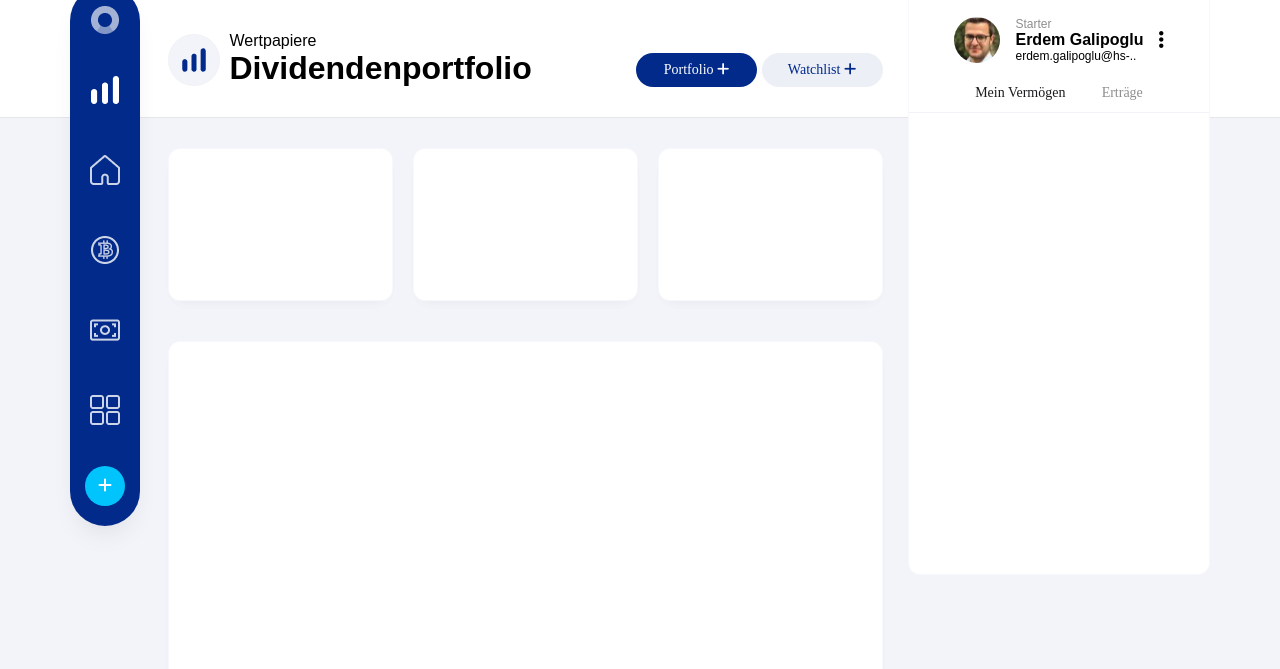
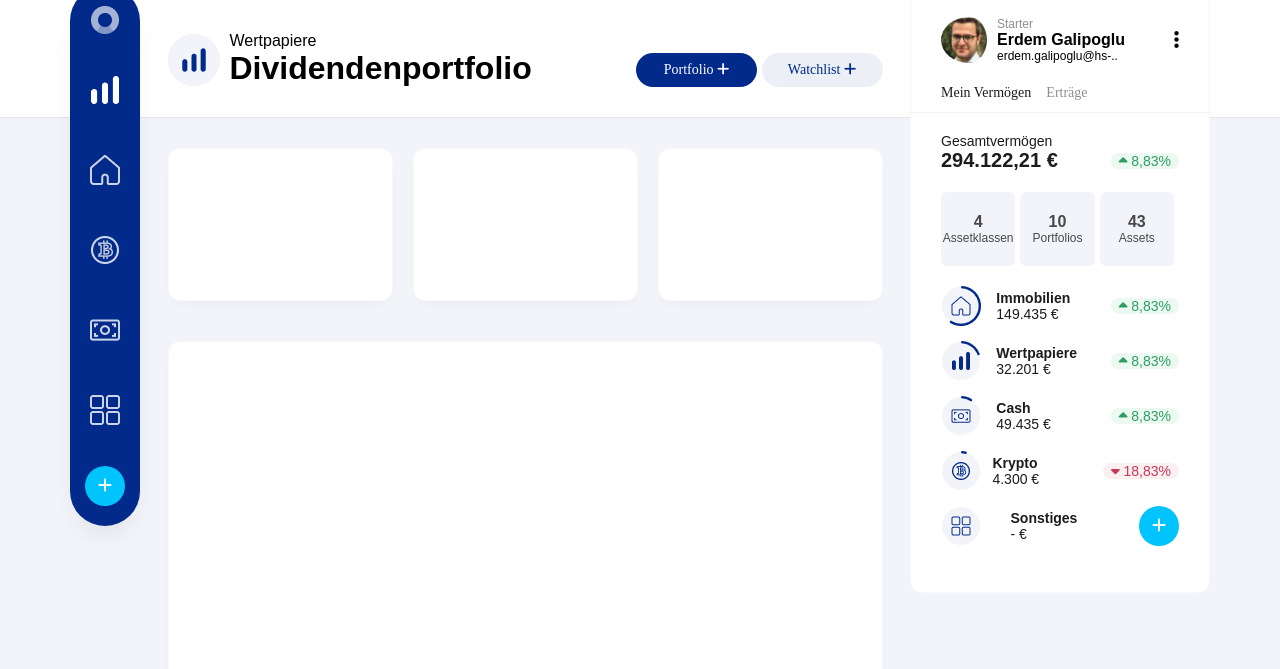
Before and after one commit to mdpolbrich/holistic, a plain HTML site: page index.html in a window 1280 px wide. Shown: the part 131-800 px from the top of the page. Drawn offline with Linux system fonts and the light colour scheme; a web font is replaced by a local one.

Commit message:
personal area content added

```diff
--- a/css/components/navigation.css
+++ b/css/components/navigation.css
@@ -9,7 +9,7 @@
   left: 20px;
   }
 
-.navigation-menu{
+.navigation-menu {
   display: none;
   flex-direction: column;
   align-items: center;
@@ -23,31 +23,38 @@
   border-radius: 35px;
 }
 
-.personal-area{
+.personal-area {
   border-radius: 12px;
   background: #FFFFFF;
   border: 1px solid rgba(1, 42, 138, 0.03);
   width: 300px;
-  height: 587px;
+  height: 607px;
   display: none;
-}
-
-.personal-area-contact img{
-  width: 46px;
-  height: 46px;
-  border-radius: 50%;
+  box-sizing: border-box;
 }
 
 .personal-area-contact i {
   font-size: 20px;
 }
 
-.personal-area-contact{
+.personal-area-contact {
   display: flex;
   flex-direction: row;
-  justify-content: space-evenly;
+  justify-content: space-between;
   align-items: center;
   padding: 30px 30px 10px;
+}
+
+.personal-area-contact-block {
+  display: flex;
+  flex-direction: row;
+}
+
+.personal-area-contact-block img {
+  width: 46px;
+  height: 46px;
+  border-radius: 50%;
+  padding-right: 10px;
 }
 
 .personal-area-contact-details h4 {
@@ -72,7 +79,6 @@
 .personal-area-menu {
   display: flex;
   flex-direction: row;
-  justify-content: space-evenly;
   padding: 10px 30px;
   border-bottom: 1px solid #F2F2F7;
   font-family: 'Avenir';
@@ -83,22 +89,102 @@
   color: #8E8E8E;
 }
 
-.personal-area-menu h3{
+.personal-area-menu h3 {
   color: #1C1C1E;
   font-size: 14px;
   font-weight: 500;
+  padding-right: 15px;
+}
+
+.personal-area-summary {
+  padding: 20px 30px;
+}
+
+.personal-area-summary-header {
+  font-weight: 400;
+  font-size: 14px;
+  color: #1C1C1E;
+}
+
+
+.personal-area-summary-header-info {
+  display: flex;
+  flex-direction: row;
+  align-items: center;
+  justify-content: space-between;
+}
+
+.personal-area-summary-header-info h1 {
+  font-weight: 900;
+  font-size: 20px;
+  color: #1C1C1E;
+}
+
+.personal-area-summary-details {
+  display: flex;
+  flex-direction: row;
+  justify-content: space-between;
+  align-items: center;
+  margin: 20px 0;
+}
+
+.personal-area-summary-details-block {
+  display: flex;
+  flex-direction: column;
+  align-items: center;
+  justify-content: center;
+  height: 54px;
+  width: 80px;
+  background-color:rgba(1, 42, 138, 0.05);
+  border-radius: 6px;
+  padding: 10px 0;
+  margin-right: 5px;
+}
+
+.personal-area-summary-details-block p {
+  color: #48484A;
+  font-size: 12px;
+}
+
+.personal-area-summary-details-block h3{
+  font-size: 16px;
+  color: #48484A;
+}
+
+.personal-area-summary-balances {
+  display: flex;
+  flex-direction: row;
+  justify-content: space-between;
+  align-items: center;
+  margin: 15px 0;
+}
+
+.personal-area-summary-balances-block {
+  width: 99px;
+}
+
+.personal-area-summary-balances-block p {
+  font-weight: 400;
+  font-size: 14px;
+  color: #1C1C1E;
+}
+
+.personal-area-summary-balances-block h5 {
+  font-weight: 900;
+  font-size: 14px;
+  color: #1C1C1E;
 }
 
 /* Medium devices (tablets, 1024px and up) */
 @media (min-width: 1024px) {
-  .navigation-menu{
+  .navigation-menu {
     display: flex;
   }
 }
 
 /* Large devices (desktops, 1200px and up) */
 @media (min-width: 1200px) {
-  .personal-area{
+  .personal-area {
     display: block;
   }
 }
--- a/css/pages/dashboard.css
+++ b/css/pages/dashboard.css
@@ -31,14 +31,20 @@
   font-size: 14px;
 }
 
+.asset-performance-negative {
+  background-color: #FBEFF2;
+  padding: 0px 8px;
+  border-radius: 11px;
+  color: #C8395A;
+  font-size: 14px;
+}
+
 .dashboard-header-phone-menu {
   display: flex;
   flex-direction: row;
   align-items: center;
   justify-content: space-between;
   width: 100%;
-  /* border-bottom: 1px solid #F2F2F7;
-  border-radius: 10px 10px 0px 0px; */
 }
 
 .dashboard-header-phone-menu p {
--- a/index.html
+++ b/index.html
@@ -184,11 +184,13 @@
     </ul>
     <div class="personal-area">
         <div class="personal-area-contact">
-          <img src="images/Avatar.png" alt="">
-          <div class="personal-area-contact-details">
-            <h6>Starter</h6>
-            <h4>Erdem Galipoglu</h4>
-            <p>erdem.galipoglu@hs-..</p>
+          <div class="personal-area-contact-block">
+            <img src="images/Avatar.png" alt="">
+            <div class="personal-area-contact-details">
+              <h6>Starter</h6>
+              <h4>Erdem Galipoglu</h4>
+              <p>erdem.galipoglu@hs-..</p>
+            </div>
           </div>
           <i class="fa-solid fa-ellipsis-vertical"></i>
         </div>
@@ -197,7 +199,67 @@
           <p> Erträge</p>
         </div>
         <div class="personal-area-summary">
-
+          <div class="personal-area-summary-header">
+            <p>Gesamtvermögen</p>
+            <div class="personal-area-summary-header-info">
+              <h1>294.122,21 €</h1>
+              <p class="asset-performance"><i class="fa-solid fa-caret-up"></i>&nbsp;8,83%</p>
+            </div>
+          </div>
+          <div class="personal-area-summary-details">
+            <div class="personal-area-summary-details-block">
+              <h3>4</h3>
+              <p>Assetklassen</p>
+            </div>
+            <div class="personal-area-summary-details-block">
+              <h3>10</h3>
+              <p>Portfolios</p>
+            </div>
+            <div class="personal-area-summary-details-block">
+              <h3>43</h3>
+              <p>Assets</p>
+            </div>
+          </div>
+          <div class="personal-area-summary-balances">
+            <img src="images/Icon im Donut.png" alt="">
+            <div class="personal-area-summary-balances-block">
+              <h5>Immobilien</h5>
+              <p>149.435 €</p>
+            </div>
+            <p class="asset-performance"><i class="fa-solid fa-caret-up"></i>&nbsp;8,83%</p>
+          </div>
+          <div class="personal-area-summary-balances">
+            <img src="images/Icon im Donut-1.png" alt="">
+            <div class="personal-area-summary-balances-block">
+              <h5>Wertpapiere</h5>
+              <p>32.201 €</p>
+            </div>
+            <p class="asset-performance"><i class="fa-solid fa-caret-up"></i>&nbsp;8,83%</p>
+          </div>
+          <div class="personal-area-summary-balances">
+            <img src="images/Icon im Donut-2.png" alt="">
+            <div class="personal-area-summary-balances-block">
+              <h5>Cash</h5>
+              <p>49.435 €</p>
+            </div>
+            <p class="asset-performance"><i class="fa-solid fa-caret-up"></i>&nbsp;8,83%</p>
+          </div>
+          <div class="personal-area-summary-balances">
+            <img src="images/Icon im Donut-3.png" alt="">
+            <div class="personal-area-summary-balances-block">
+              <h5>Krypto</h5>
+              <p>4.300 €</p>
+            </div>
+            <p class="asset-performance-negative"><i class="fa-solid fa-caret-down"></i>&nbsp;18,83%</p>
+          </div>
+          <div class="personal-area-summary-balances">
+            <img src="images/Icon im Donut-4.png" alt="">
+            <div class="personal-area-summary-balances-block">
+              <h5>Sonstiges</h5>
+              <p>- €</p>
+            </div>
+            <button class="btn-add-asset"><i class="fa-solid fa-plus"></i></button>
+          </div>
         </div>
       </div>
   </div>
```
Also changed, not shown: images/Icon im Donut-1.png (added), images/Icon im Donut-2.png (added), images/Icon im Donut-3.png (added), images/Icon im Donut-4.png (added), images/Icon im Donut.png (added).
